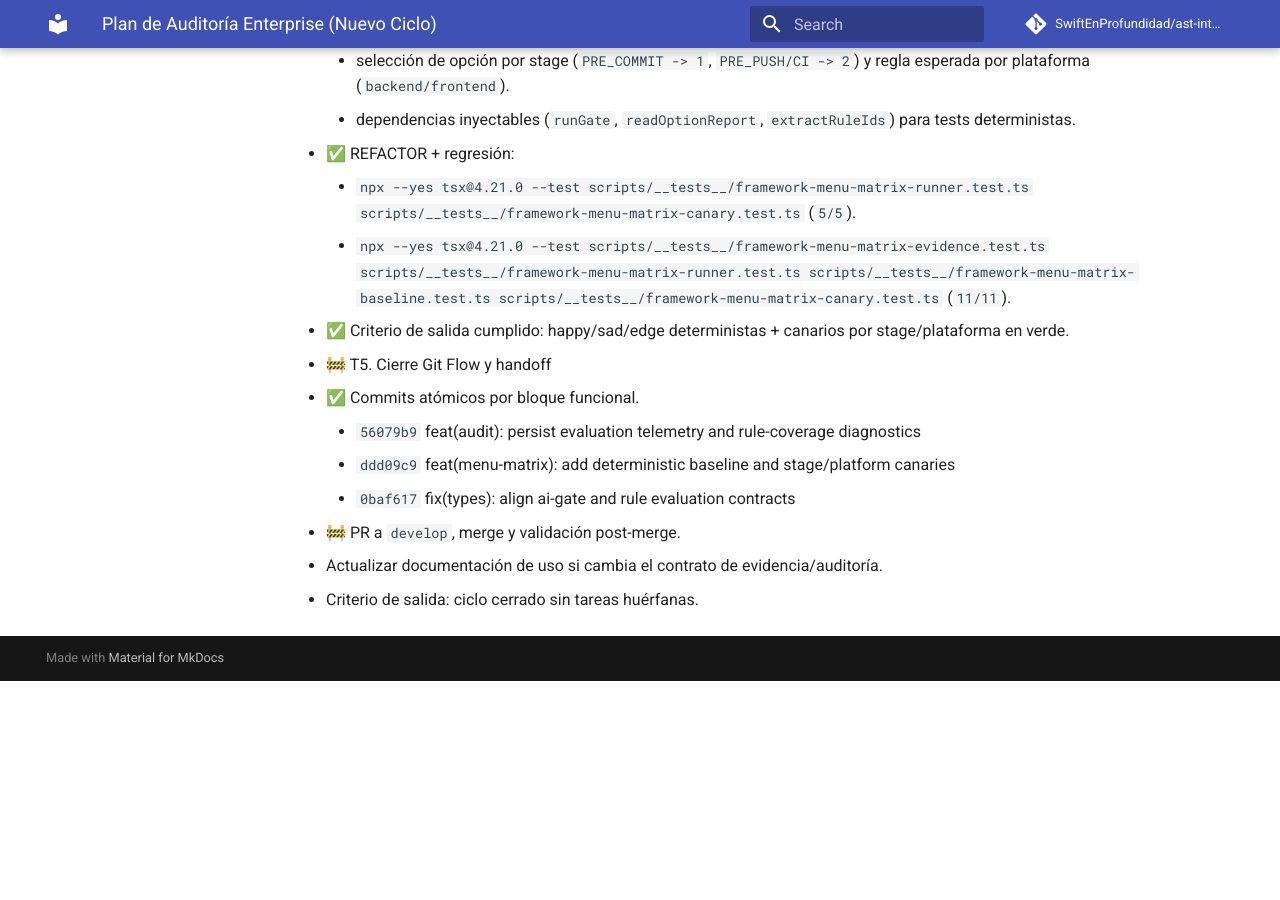
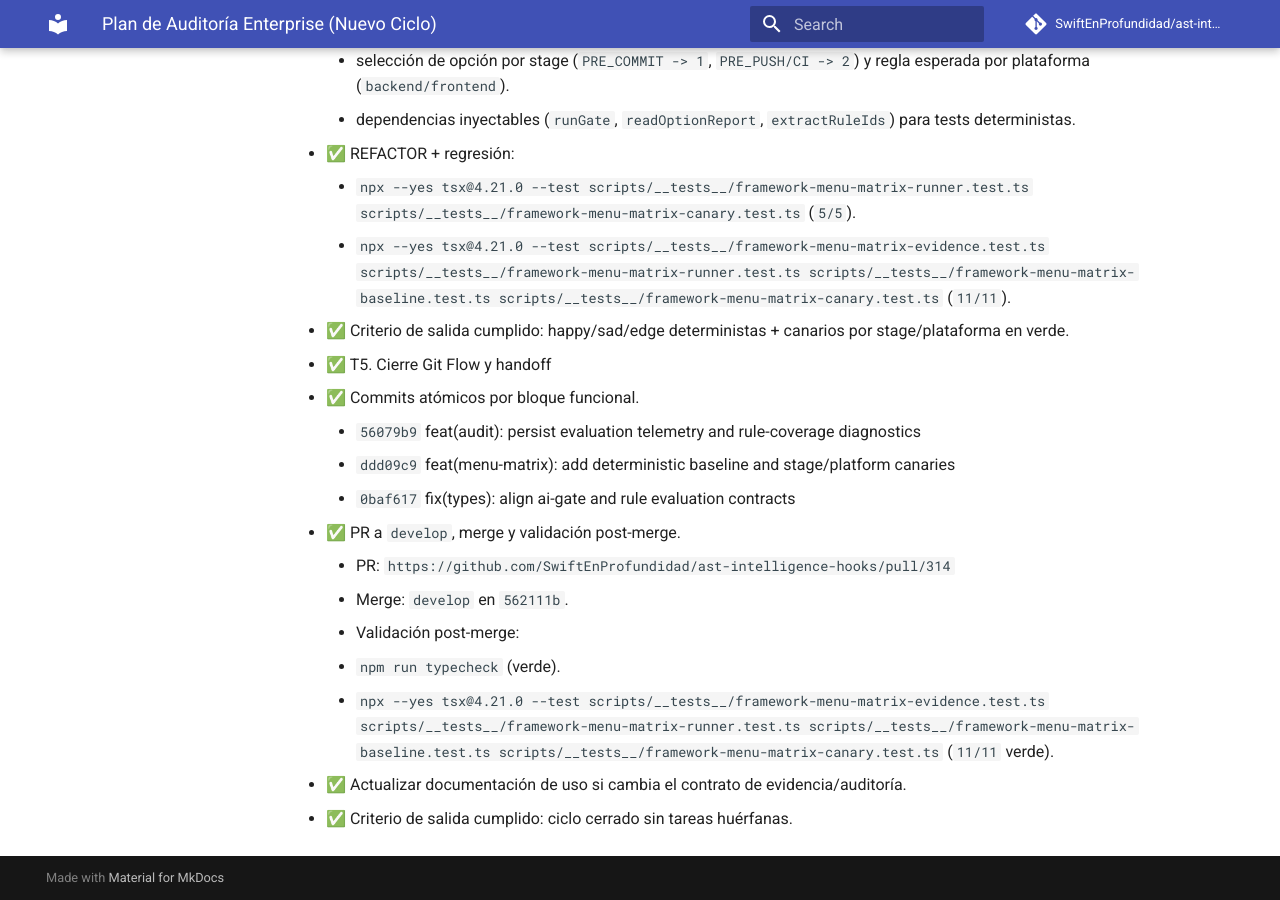
Before and after one commit to SwiftEnProfundidad/ast-intelligence-hooks, an MkDocs documentation site: the page built from docs/ENTERPRISE_AUDIT_CYCLE_ACTIVE.md, in a window 1280 px wide and 900 px high, scrolled down 2718 px. Built offline with MkDocs 1.6.1 and Material for MkDocs 9.7.7, drawn with Linux system fonts in a browser that asks for light colours; comment, search, counter and statistics services are not loaded; before the commit the page ends 3399 px from its top, so only the background shows below that.

Commit message:
docs(progress): close T5 after merge and post-merge validation

```diff
--- a/docs/ENTERPRISE_AUDIT_CYCLE_ACTIVE.md
+++ b/docs/ENTERPRISE_AUDIT_CYCLE_ACTIVE.md
@@ -75,11 +75,16 @@ Plan operativo del ciclo actual para estabilizar auditoría, trazabilidad y cier
     - `npx --yes tsx@4.21.0 --test scripts/__tests__/framework-menu-matrix-evidence.test.ts scripts/__tests__/framework-menu-matrix-runner.test.ts scripts/__tests__/framework-menu-matrix-baseline.test.ts scripts/__tests__/framework-menu-matrix-canary.test.ts` (`11/11`).
   - ✅ Criterio de salida cumplido: happy/sad/edge deterministas + canarios por stage/plataforma en verde.
 
-- 🚧 T5. Cierre Git Flow y handoff
+- ✅ T5. Cierre Git Flow y handoff
   - ✅ Commits atómicos por bloque funcional.
     - `56079b9` feat(audit): persist evaluation telemetry and rule-coverage diagnostics
     - `ddd09c9` feat(menu-matrix): add deterministic baseline and stage/platform canaries
     - `0baf617` fix(types): align ai-gate and rule evaluation contracts
-  - 🚧 PR a `develop`, merge y validación post-merge.
-  - Actualizar documentación de uso si cambia el contrato de evidencia/auditoría.
-  - Criterio de salida: ciclo cerrado sin tareas huérfanas.
+  - ✅ PR a `develop`, merge y validación post-merge.
+    - PR: `https://github.com/SwiftEnProfundidad/ast-intelligence-hooks/pull/314`
+    - Merge: `develop` en `562111b`.
+    - Validación post-merge:
+      - `npm run typecheck` (verde).
+      - `npx --yes tsx@4.21.0 --test scripts/__tests__/framework-menu-matrix-evidence.test.ts scripts/__tests__/framework-menu-matrix-runner.test.ts scripts/__tests__/framework-menu-matrix-baseline.test.ts scripts/__tests__/framework-menu-matrix-canary.test.ts` (`11/11` verde).
+  - ✅ Actualizar documentación de uso si cambia el contrato de evidencia/auditoría.
+  - ✅ Criterio de salida cumplido: ciclo cerrado sin tareas huérfanas.
```
Also changed, not shown: docs/REFRACTOR_PROGRESS.md (+7 -1 lines).
